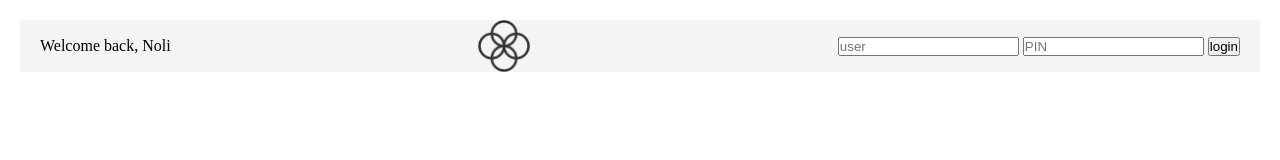
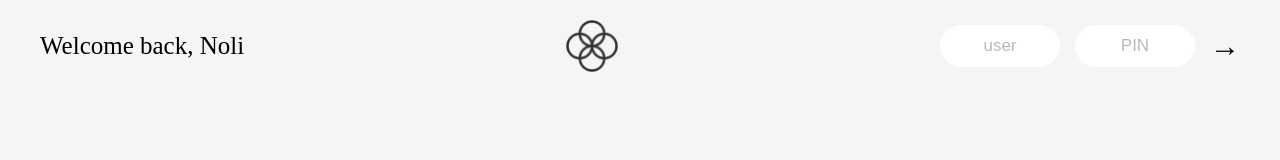
Before and after one commit to arnameti/3_HTML-CSS-JS_Bankist, a website built with Parcel: page index.html in a window 1280 px wide. Built offline with nearby package versions, Linux system fonts and the light colour scheme.

Commit message:
feat: styling nav II

```diff
--- a/index.html
+++ b/index.html
@@ -38,7 +38,7 @@
             placeholder="PIN"
             maxlength="4"
           />
-          <button class="login__btn">login</button>
+          <button class="login__btn">&rarr;</button>
         </form>
       </nav>
     </div>
--- a/src/sass/globals/_typography.scss
+++ b/src/sass/globals/_typography.scss
@@ -2,7 +2,7 @@
 
 .container-body {
   padding: u.rem(20);
-  background-color: hsl(0, 0%, 100%);
+  background-color: var(--clr-whitesmoke);
 }
 
 ul {
--- a/src/sass/layout/_nav.scss
+++ b/src/sass/layout/_nav.scss
@@ -1,7 +1,6 @@
 @use '../util' as u;
 
 .nav {
-  background-color: var(--clr-whitesmoke);
   padding-inline: u.rem(20);
 
   &__logo-wrapper {
@@ -13,3 +12,44 @@
   justify-content: space-between;
   align-items: center;
 }
+
+.welcome {
+  font-size: u.rem(25);
+}
+
+.login {
+  display: flex;
+  gap: u.rem(15);
+  align-items: center;
+
+  &__input {
+    width: u.rem(120);
+    text-align: center;
+    border: 1px solid var(--clr-white);
+    border-radius: 100px;
+    font-size: u.rem(17);
+    padding: u.rem(10);
+    transition: all 0.2s linear;
+
+    &::placeholder {
+      text-align: center;
+      color: hsl(0, 0%, 73%);
+    }
+
+    &:focus {
+      outline: none;
+      border: 1px solid hsl(0, 0%, 80);
+    }
+  }
+
+  &__btn {
+    border: none;
+    font-size: u.rem(30);
+    background-color: transparent;
+    transition: all 0.2s linear;
+
+    &:hover {
+      color: hsl(0, 0%, 47%);
+    }
+  }
+}
```
